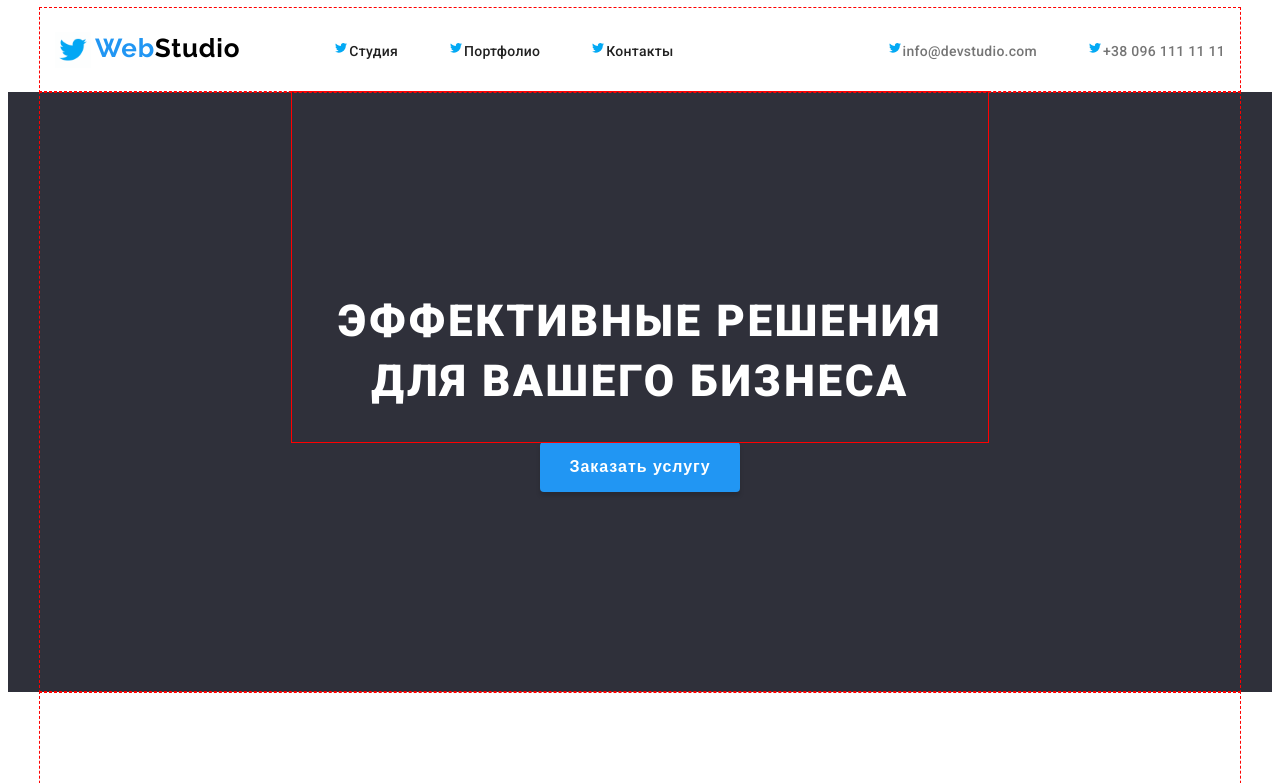
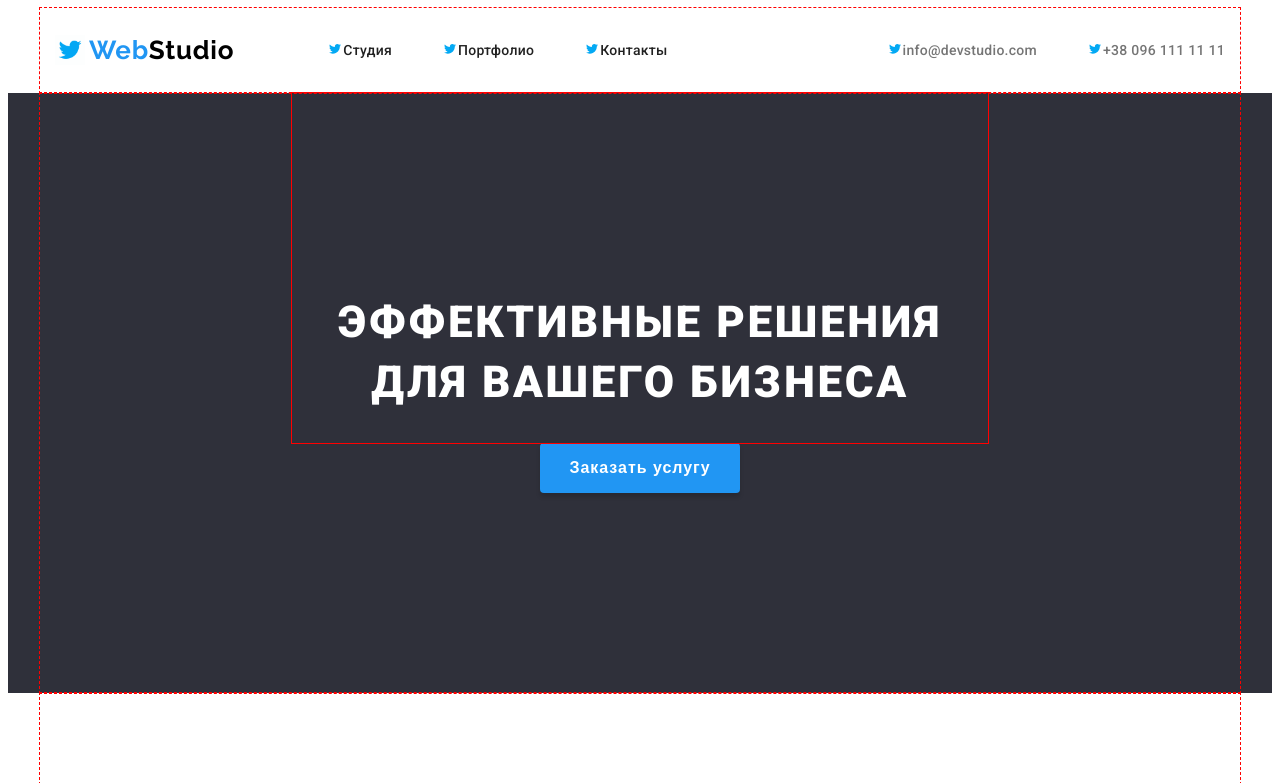
Before and after one commit to maxexc/goit-markup-hw-03, a plain HTML site: page index.html in a window 1280 px wide. In both pictures the pointer is over the link 144 px from the left and 50 px from the top of the page. Shown: the top 783 px of the page. Drawn offline with Linux system fonts and the light colour scheme.

Commit message:
Update styles.css

```diff
--- a/css/styles.css
+++ b/css/styles.css
@@ -21,6 +21,7 @@ html {
 /* птички твиттер перед ссылками */
 a::before {
   content: url(../images/icons8-twitter-16.svg);
+  vertical-align: middle;
 }
 
 /* animation logo */
@@ -33,7 +34,7 @@ a::before {
   display: inline-block;
   background: url(../images/icons8-twitter.svg);
   background-size: cover;
-  vertical-align: middle;
+  vertical-align: top;
   margin-right: 4px;
 }
 
@@ -42,10 +43,11 @@ a::before {
 .header-logo:hover.header-logo::before,
 .footer-logo:hover.footer-logo::before {
   content: "";
-  width: 36px;
-  height: 36px;
+  width: 30px;
+  height: 30px;
   display: inline-block;
   background-image: url(../images/icons8-twitter.gif);
+  vertical-align: top;
 }
 
 /* Сброс стилей / Reset styles */
```
